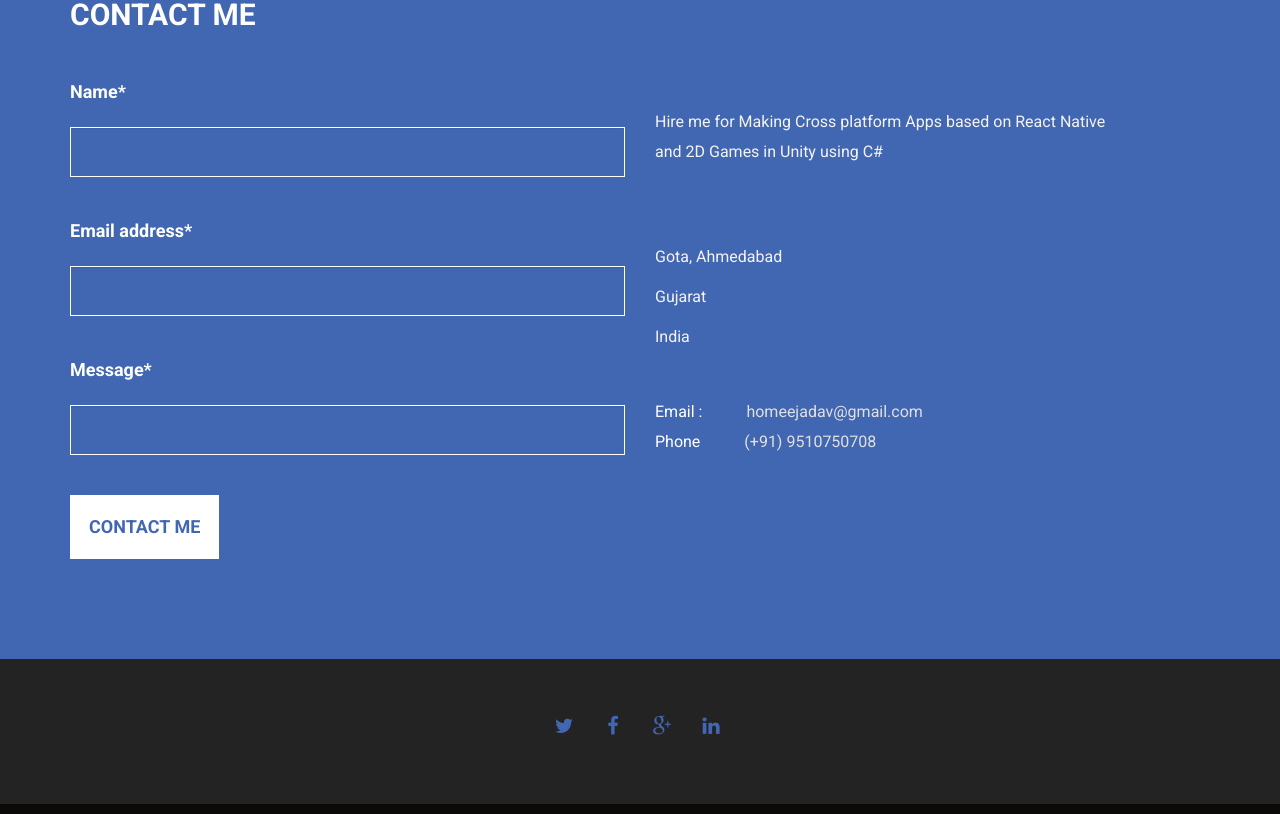
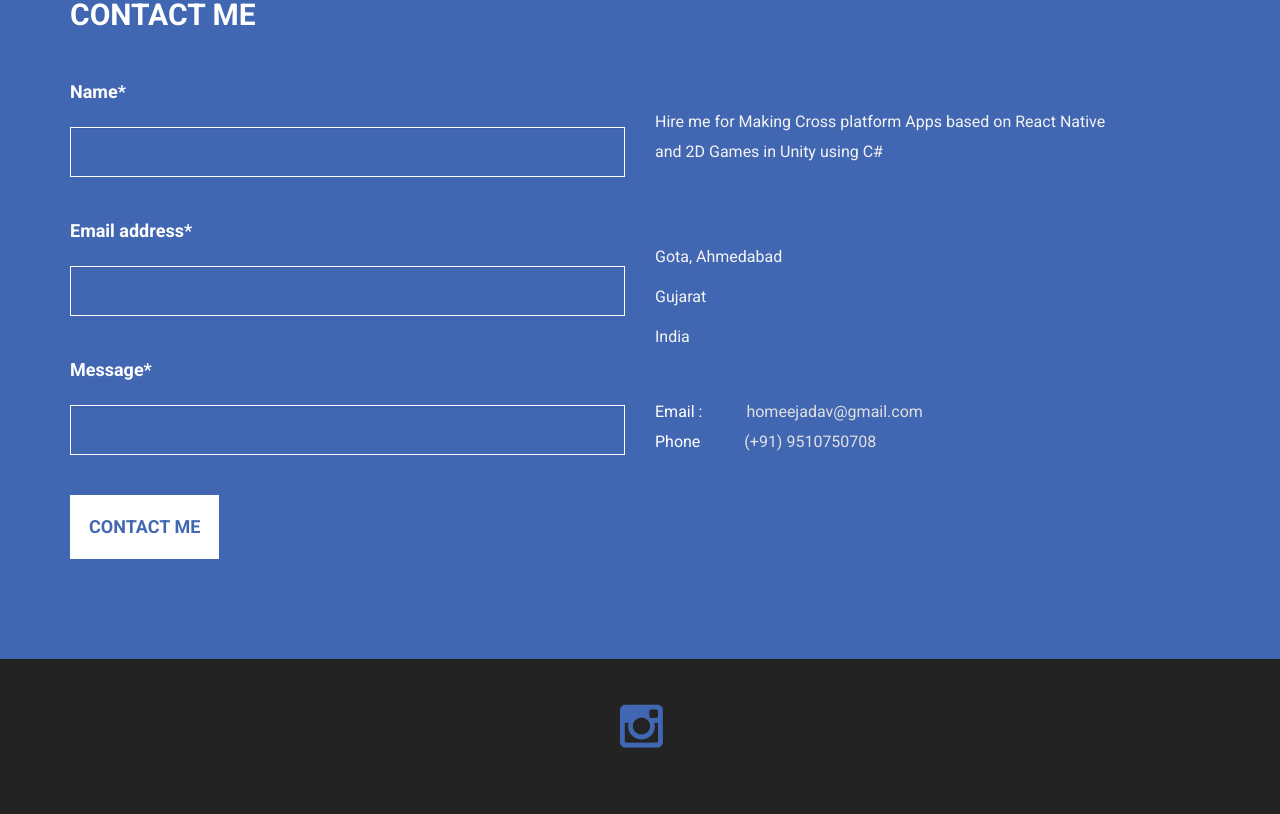
Before and after one commit to Homeejadav/portfolio, a plain HTML site: page index.html in a window 1280 px wide. Shown: the part 5390-6204 px from the top of the page. Drawn offline with nearby package versions, Linux system fonts and the light colour scheme.

Commit message:
instagramAdded

```diff
--- a/css/style.css
+++ b/css/style.css
@@ -926,7 +926,7 @@ background-color: #232323;            border: dashed 1px #4A4A4A;border-radius:
 	height: 35px;
 	border-radius: 100%;
 	color: #4267B2;
-	font-size: 20px;
+	font-size: 50px;
 	line-height: 35px;
 }
 .socail-link a:hover i{
--- a/index.html
+++ b/index.html
@@ -382,10 +382,12 @@ UX/UI, Responsive Design, Mobile Design.&nbsp;&nbsp; </p>
 			<div class="row">
 				<div class="col-md-12 text-center">
 				  <ul class="socail-link list-inline">
-						<li><a href="#"><i class="fa fa-twitter"></i></a></li>
+						<li><a href="https://www.instagram.com/homeejadav"><i class="fa fa-instagram"></i></a></li>
+<!--
 						<li><a href="#"><i class="fa fa-facebook"></i></a></li>
 						<li><a href="#"><i class="fa fa-google-plus"></i></a></li>
 						<li><a href="#"><i class="fa fa-linkedin"></i></a></li>
+-->
 					</ul>
 </div>
 			</div>
```
